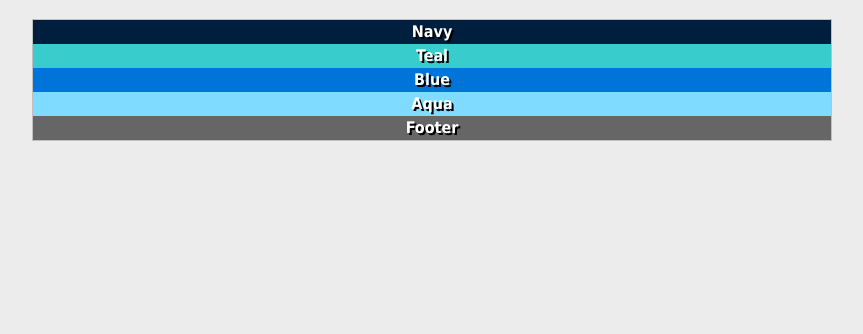
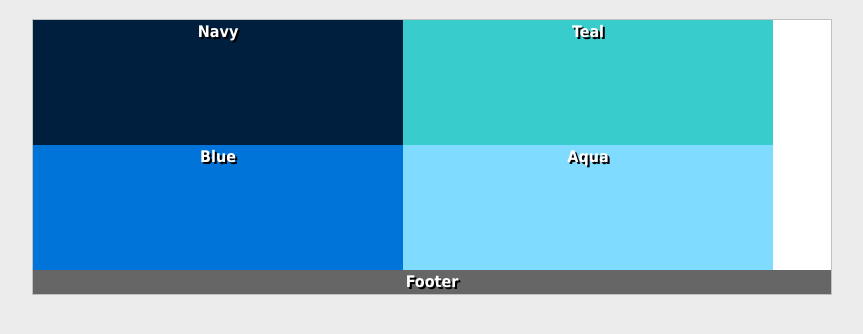
Before and after one commit to yohanajovani/ifsc-1310, a plain HTML site: page css-demo/position-lab/absolute-1.html in a window 1280 px wide. Shown: the part 148-482 px from the top of the page, without its empty margins (208-1071 px from the left). Drawn offline with Linux system fonts and the light colour scheme.

Commit message:
css-demo

```diff
--- /dev/null
+++ b/css-demo/assets/prototype.css
@@ -0,0 +1,20 @@
+body {
+    background-color: aquamarine;
+}
+.header {
+    text-align: center;
+}
+/*
+table {
+    width: 100%;
+} */
+
+p#yohana {
+    color: blue;
+
+}
+
+.jupiter h3 {
+    color: blue;
+    background-color: aquamarine;
+}
--- a/css-demo/position-lab/absolute-1.html
+++ b/css-demo/position-lab/absolute-1.html
@@ -34,18 +34,32 @@
     }
     #navy {
       background-color: #001f3f;
+      width:370px;
+      height:125px;
+      float:left;
     }
     #teal {
       background-color: #39CCCC;
+      width:370px;
+      height:125px;
+      float:left;
     }
     #blue {
       background-color: #0074D9;
+      width:370px;
+      height:125px;
+      float:left;
     }
     #aqua {
       background-color: #7FDBFF;
+      width:370px;
+      height:125px;
+      float:left;
     }
     #footer {
       background-color: #666;
+      clear:both;
+
     }
     h1 {
       color: #000;
```
Also changed, not shown: prototype/index.html (+36 -10 lines).
